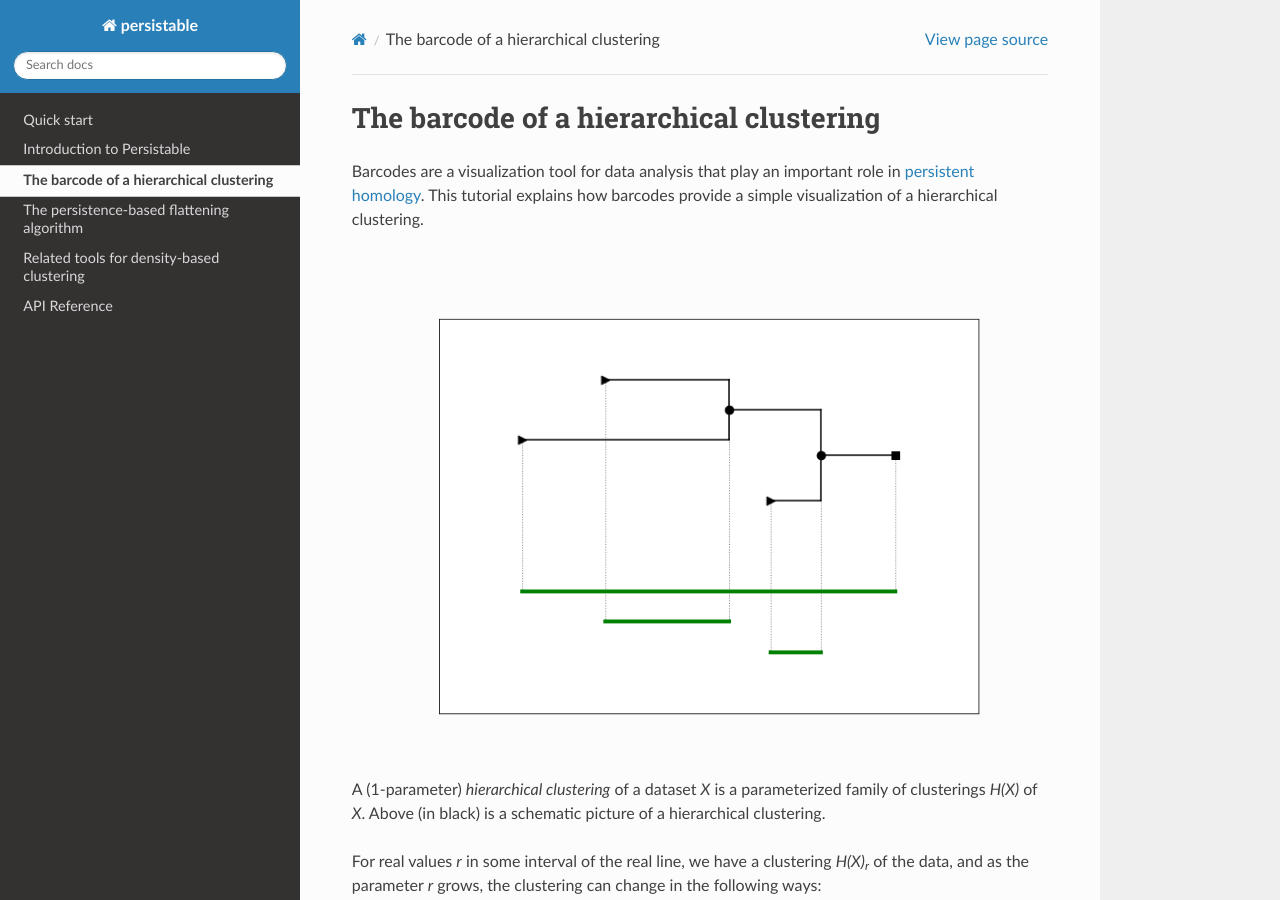
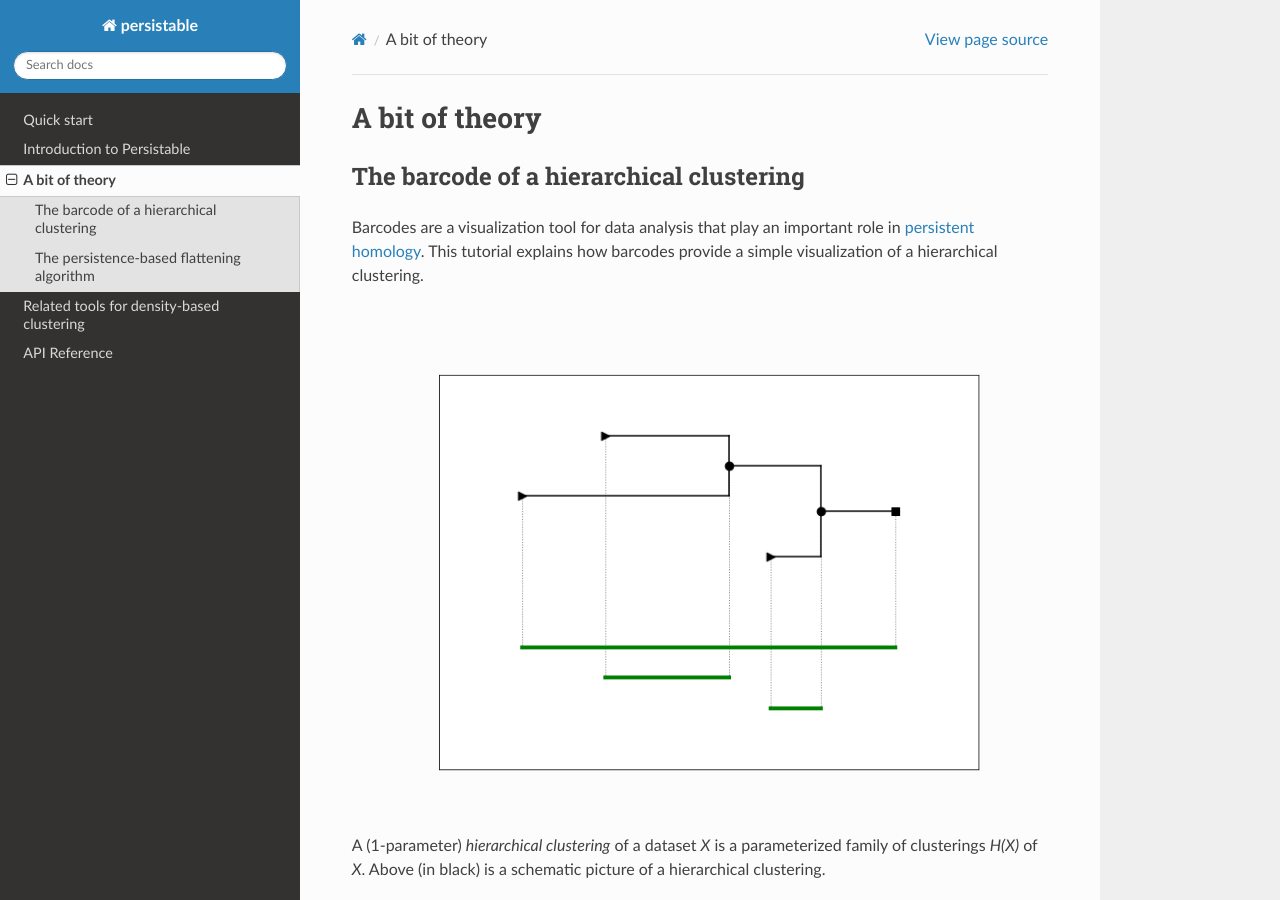
Before and after one commit to LuisScoccola/persistable, a Sphinx documentation site: the page built from docs/abitoftheory.rst, in a window 1280 px wide and 900 px high. Built offline with Sphinx 7.4.7 and the Read the Docs theme 2.0.0, drawn with Linux system fonts in a browser that asks for light colours.

Commit message:
fix typo

```diff
--- a/docs/abitoftheory.rst
+++ b/docs/abitoftheory.rst
@@ -1,7 +1,11 @@
 .. _a-bit-of-theory:
 
+A bit of theory
+===============
+
+----------------------------------------
 The barcode of a hierarchical clustering
-========================================
+----------------------------------------
 
 Barcodes are a visualization tool for data analysis that
 play an important role in
@@ -76,8 +80,9 @@ to see how we use the barcode of a hierarchical clustering
 to choose parameters for Persistable.
 
 
+------------------------------------------
 The persistence-based flattening algorithm
-==========================================
+------------------------------------------
 
 Given a hierarchical clustering of data,
 the persistence-based flattening algorithm extracts a single clustering
```
